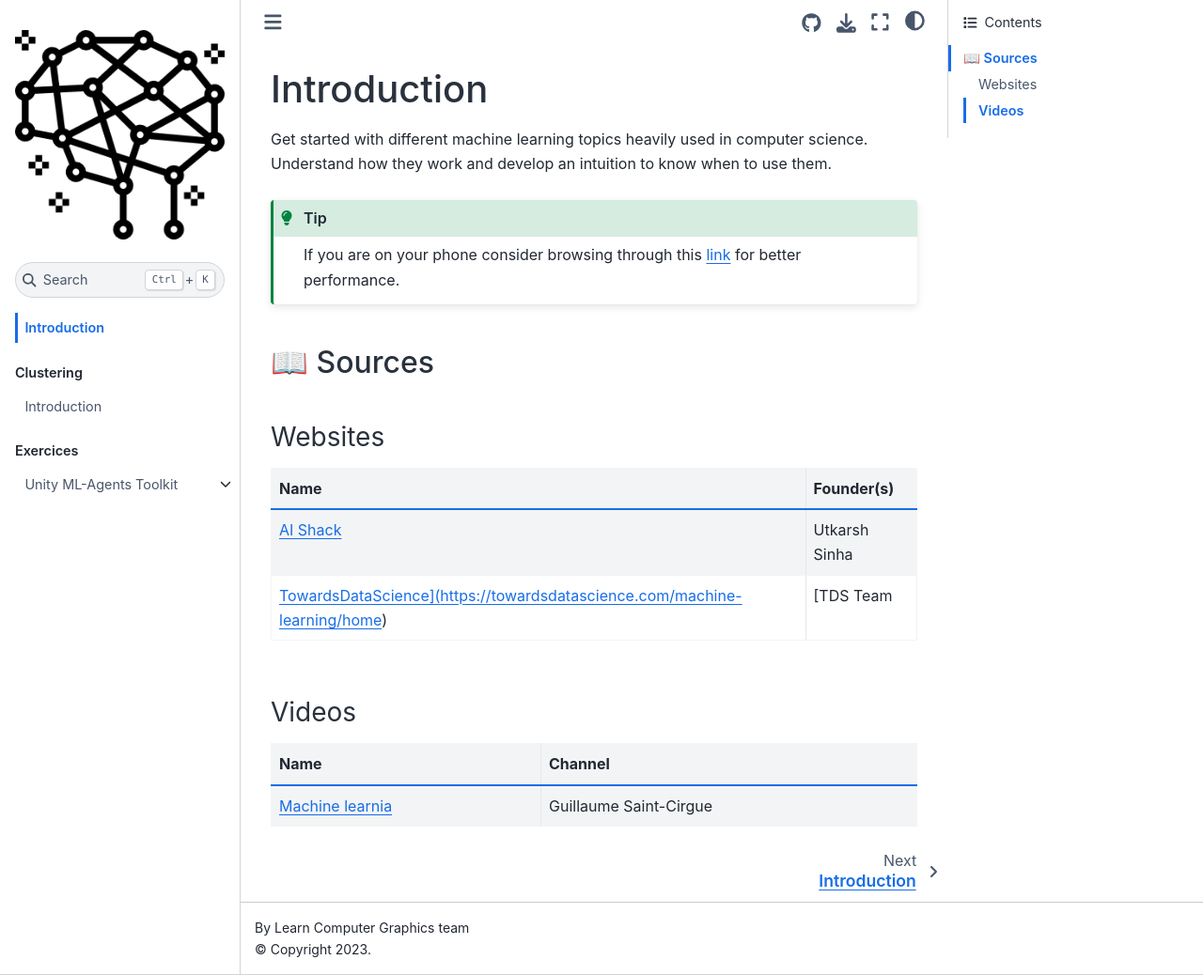
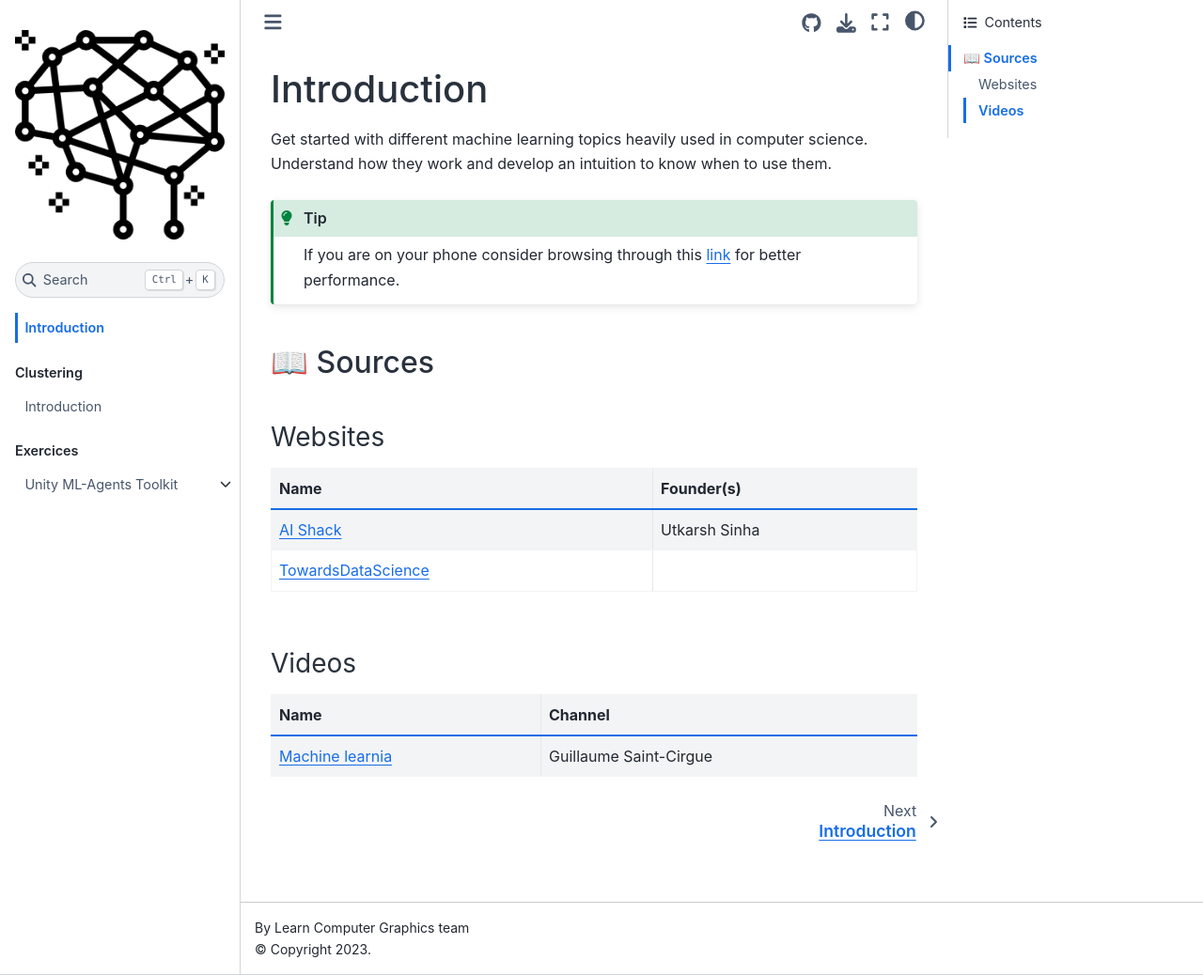
Before and after one commit to learn-computer-graphics/machine-learning, a Jupyter Book: the page built from index.md, in a window 1280 px wide and 1038 px high. Shown: the whole window at 94% size. Built offline with Jupyter Book 1.0.4 settings and Sphinx 7.4.7 and the Sphinx Book theme 1.1.4, drawn with Linux system fonts in a browser that asks for light colours; pages that are not in the unit, such as notebooks, are missing from menus.

Commit message:
Fix formatting in index

```diff
--- a/index.md
+++ b/index.md
@@ -13,7 +13,7 @@ If you are on your phone consider browsing through this <a href="https://machine
 | Name | Founder(s)
 | --- | --- |
 | <a href='https://aishack.in/tutorials/' target='_blank'>AI Shack</a> | Utkarsh Sinha |
-| <a href='https://towardsdatascience.com/our-team-c2c8e712c971' target='_blank'>TowardsDataScience](https://towardsdatascience.com/machine-learning/home) | [TDS Team</a>
+| <a href='https://towardsdatascience.com/machine-learning/home' target='_blank'>TowardsDataScience</a>
 
 ### Videos
 
```
